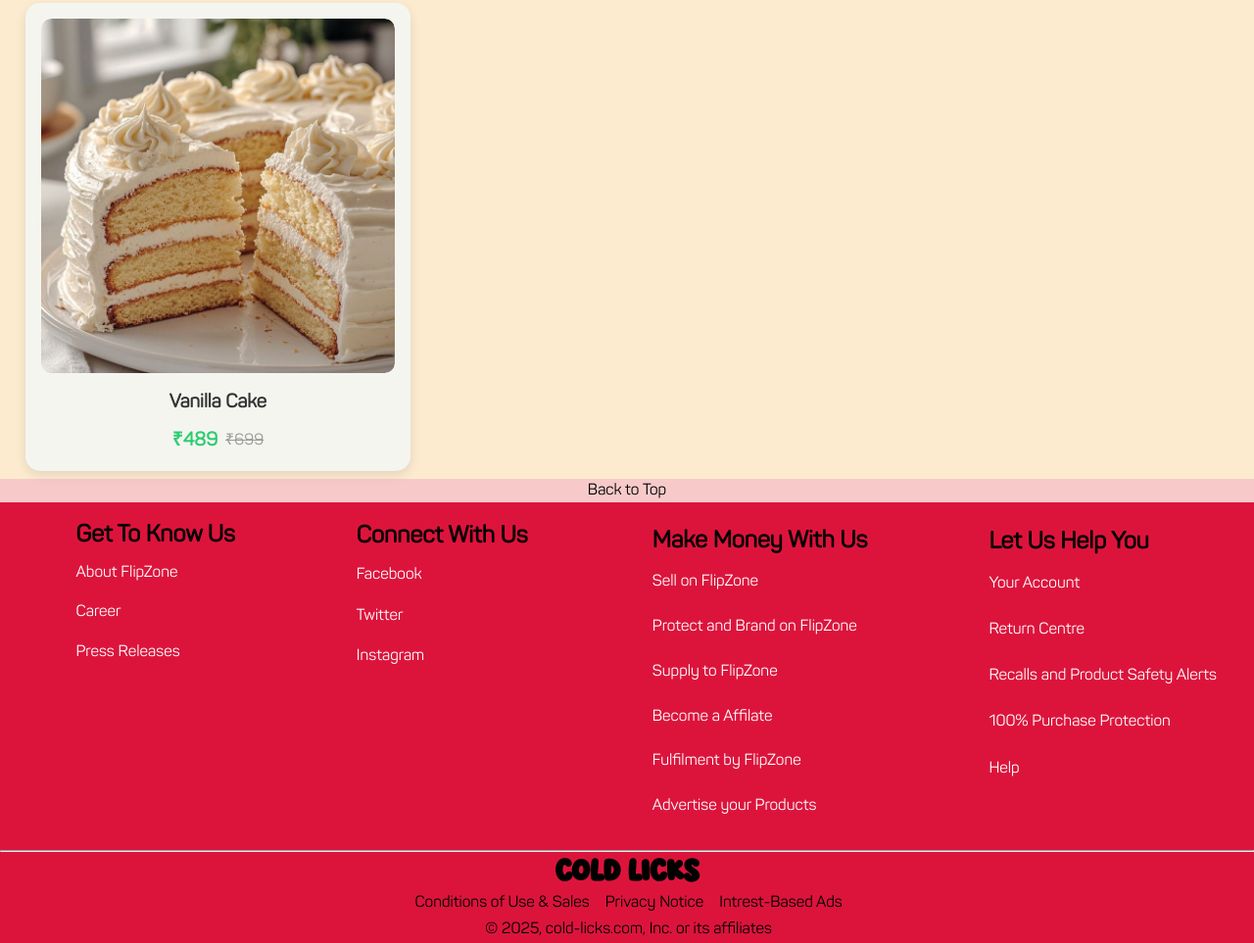
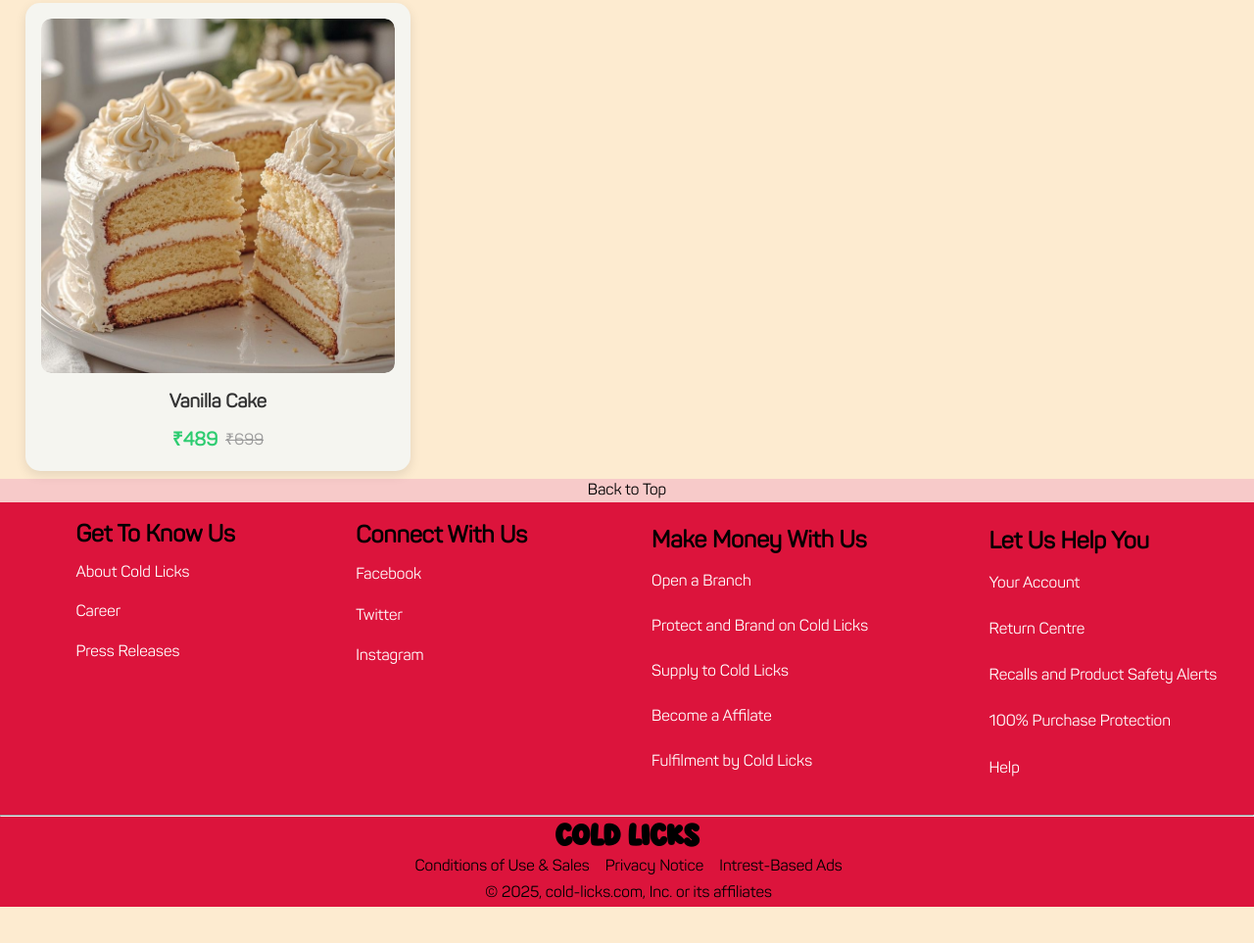
Before and after one commit to xthxrv-xgrey/Cold-Licks, a plain HTML site: page index.html in a window 1280 px wide. Shown: the part 4196-5159 px from the top of the page at 98% size. After the commit the page ends 5122 px from the top, so only its background shows below. Drawn offline with Linux system fonts and the light colour scheme.

Commit message:
Update index.html

```diff
--- a/index.html
+++ b/index.html
@@ -283,7 +283,7 @@
             <div>
                 <ul>
                     <h3>Get To Know Us</h3>
-                    <a href="#">About FlipZone</a>
+                    <a href="#">About Cold Licks</a>
                     <a href="#">Career</a>
                     <a href="#">Press Releases</a>
                 </ul>
@@ -299,12 +299,11 @@
             <div>
                 <ul>
                     <h3>Make Money With Us</h3>
-                    <a href="#">Sell on FlipZone</a>
-                    <a href="#">Protect and Brand on FlipZone</a>
-                    <a href="#">Supply to FlipZone</a>
+                    <a href="#">Open a Branch</a>
+                    <a href="#">Protect and Brand on Cold Licks</a>
+                    <a href="#">Supply to Cold Licks</a>
                     <a href="#">Become a Affilate</a>
-                    <a href="#">Fulfilment by FlipZone</a>
-                    <a href="#">Advertise your Products</a>
+                    <a href="#">Fulfilment by Cold Licks</a>
                 </ul>
             </div>
             <div>
```
